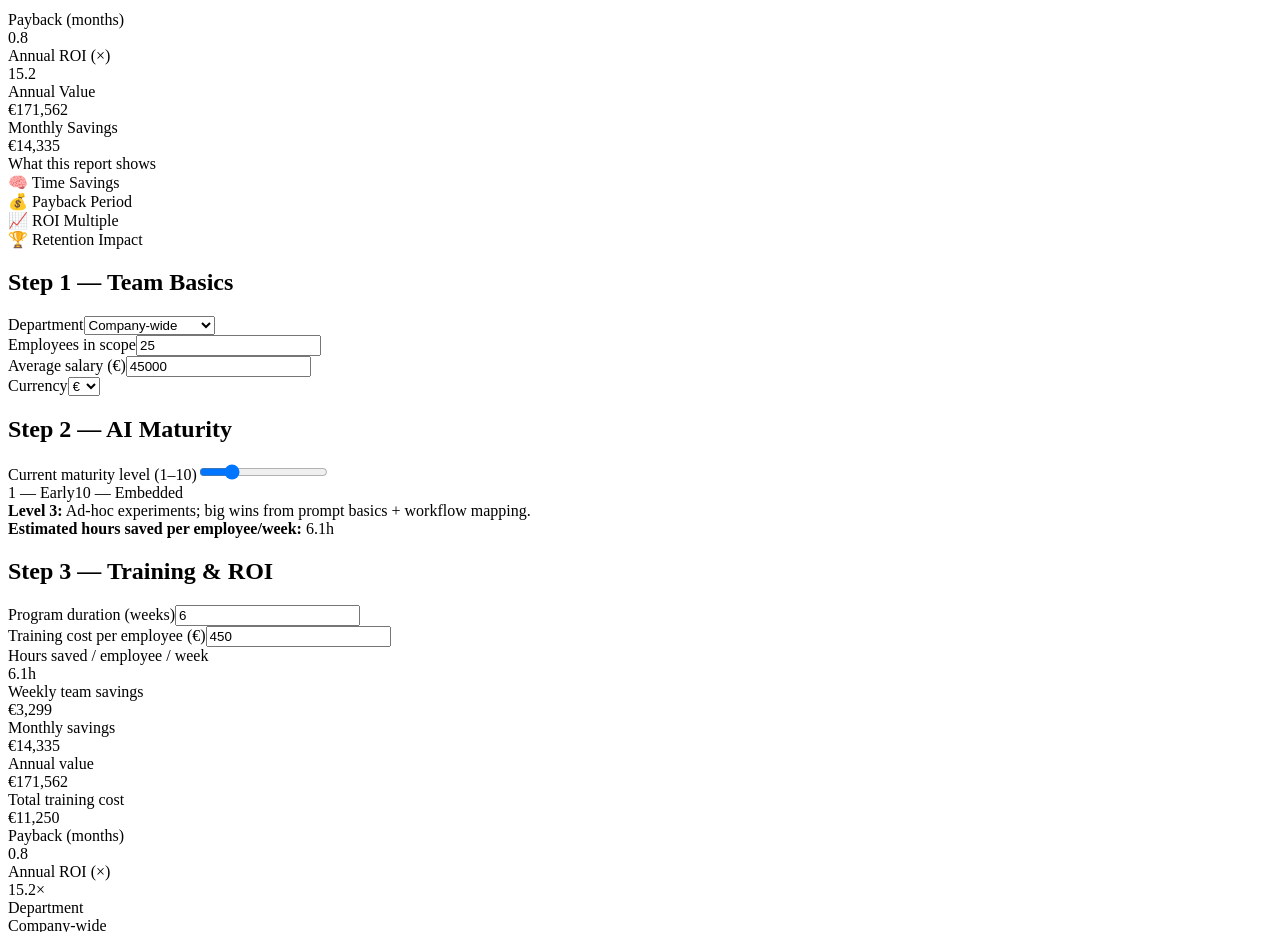
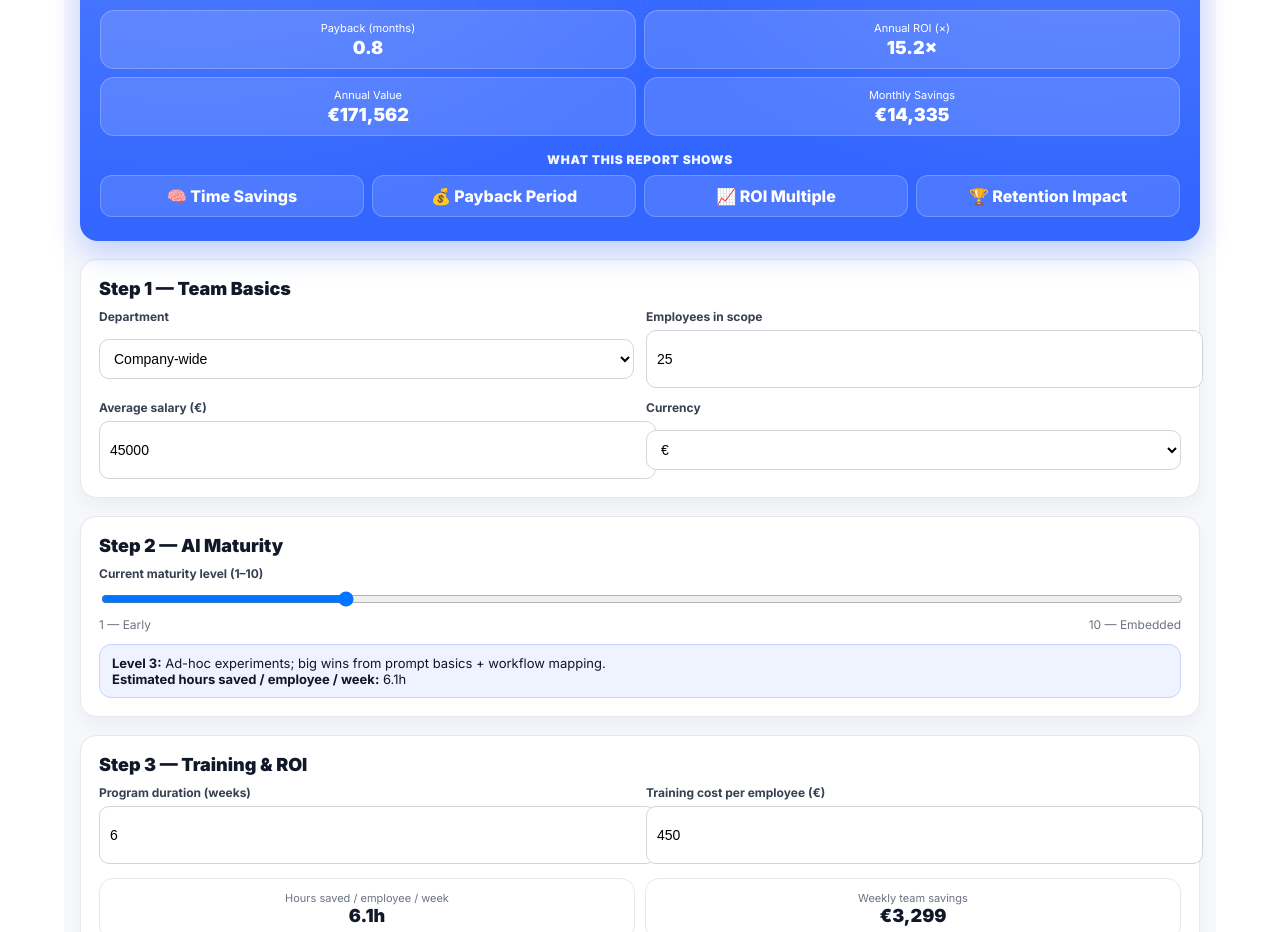
Before and after one commit to powerstephen/AI-at-work, a Next.js app: page / in a window 1280 px wide. Shown: the part 160-1092 px from the top of the page. Built offline with nearby package versions, Linux system fonts and the light colour scheme.

Commit message:
Update page.tsx

```diff
--- a/app/page.tsx
+++ b/app/page.tsx
@@ -1,6 +1,9 @@
 'use client';
 import React, { useMemo, useState } from 'react';
-import BrandHero from '@/components/BrandHero';
+
+function money(n: number, ccy: string) {
+  return `${ccy}${Math.round(n).toLocaleString('en-US')}`;
+}
 
 export default function Page() {
   // ====== BASIC INPUTS ======
@@ -17,57 +20,78 @@ export default function Page() {
   const [trainingCostPerEmployee, setTrainingCostPerEmployee] = useState(450);
 
   // ====== CALCS ======
-  const hourlyCost = useMemo(() => avgSalary / 2080, [avgSalary]); // 2080 hrs/year (40*52)
-  const hoursPerWeekPerEmployee = useMemo(() => {
-    // Level 1 ≈ 5h/week → Level 10 ≈ 10h/week (smooth)
-    return Number((5 + (5 * (maturity - 1)) / 9).toFixed(1));
-  }, [maturity]);
-
-  const weeklySavings = useMemo(() => {
-    return employees * hoursPerWeekPerEmployee * hourlyCost;
-  }, [employees, hoursPerWeekPerEmployee, hourlyCost]);
-
-  const monthlySavings = useMemo(() => weeklySavings * 4.345, [weeklySavings]);
-  const annualValue = useMemo(() => weeklySavings * 52, [weeklySavings]);
-  const totalTrainingCost = useMemo(
-    () => employees * trainingCostPerEmployee,
-    [employees, trainingCostPerEmployee]
+  const hourlyCost = useMemo(() => avgSalary / 2080, [avgSalary]); // 2080 hrs/year
+  const hoursPerWeekPerEmployee = useMemo(
+    () => Number((5 + (5 * (maturity - 1)) / 9).toFixed(1)), // 5h at L1 → 10h at L10
+    [maturity]
   );
-
-  const paybackMonths = useMemo(() => {
-    if (monthlySavings <= 0) return Infinity;
-    return totalTrainingCost / monthlySavings;
-  }, [totalTrainingCost, monthlySavings]);
-
-  const roiMultiple = useMemo(() => {
-    if (totalTrainingCost <= 0) return 0;
-    return annualValue / totalTrainingCost;
-  }, [annualValue, totalTrainingCost]);
-
-  const money = (val: number) => `${currency}${Math.round(val).toLocaleString('en-US')}`;
+  const weeklySavings   = useMemo(() => employees * hoursPerWeekPerEmployee * hourlyCost, [employees, hoursPerWeekPerEmployee, hourlyCost]);
+  const monthlySavings  = useMemo(() => weeklySavings * 4.345, [weeklySavings]);
+  const annualValue     = useMemo(() => weeklySavings * 52, [weeklySavings]);
+  const totalTraining   = useMemo(() => employees * trainingCostPerEmployee, [employees, trainingCostPerEmployee]);
+  const paybackMonths   = useMemo(() => (monthlySavings > 0 ? totalTraining / monthlySavings : Infinity), [totalTraining, monthlySavings]);
+  const roiMultiple     = useMemo(() => (totalTraining > 0 ? annualValue / totalTraining : 0), [annualValue, totalTraining]);
 
   return (
-    <div className="container">
+    <div style={{maxWidth:1120, margin:'0 auto', padding:'24px 16px 64px', fontFamily:'Inter, system-ui, -apple-system, Segoe UI, Roboto, Arial, sans-serif', color:'#111827', background:'#f7f8fc' }}>
       {/* HERO */}
-      <BrandHero
-        showResults={true}
-        paybackMonths={Number.isFinite(paybackMonths) ? paybackMonths.toFixed(1) : '—'}
-        roiMultiple={roiMultiple.toFixed(1)}
-        annualValue={money(annualValue)}
-        monthlySavings={money(monthlySavings)}
-      />
+      <section style={{
+        position:'relative', overflow:'hidden', background:'#3366fe', color:'#fff',
+        borderRadius:18, padding:'28px 20px 24px', boxShadow:'0 12px 30px rgba(51,102,254,0.28)'
+      }}>
+        <div style={{display:'flex', alignItems:'center', gap:12}}>
+          <img src="/brainster-logo.png" alt="Brainster" width={160} height={40} style={{height:28, width:'auto', filter:'brightness(0) invert(1)'}} />
+          <div style={{marginLeft:'auto', fontSize:12, fontWeight:800, padding:'6px 10px', borderRadius:999, background:'rgba(255,255,255,.16)', border:'1px solid rgba(255,255,255,.2)'}}>
+            AI at Work
+          </div>
+        </div>
+        <h1 style={{margin:'12px 0 4px', fontWeight:900, fontSize:32, lineHeight:1.12, letterSpacing:'-0.01em'}}>Human Productivity ROI</h1>
+        <p style={{margin:0, fontSize:14, color:'rgba(255,255,255,.92)'}}>
+          Quantify time saved, payback, and retention impact from training managers and teams to work effectively with AI.
+        </p>
+
+        {/* KPI row */}
+        <div style={{
+          marginTop:12, display:'grid', gap:8,
+          gridTemplateColumns:'repeat(2, minmax(0, 1fr))'
+        }}>
+          <Stat label="Payback (months)" value={Number.isFinite(paybackMonths) ? paybackMonths.toFixed(1) : '—'} />
+          <Stat label="Annual ROI (×)" value={`${roiMultiple.toFixed(1)}×`} />
+          <Stat label="Annual Value" value={money(annualValue, currency)} />
+          <Stat label="Monthly Savings" value={money(monthlySavings, currency)} />
+        </div>
+
+        {/* What this report shows */}
+        <div style={{marginTop:16}}>
+          <div style={{fontSize:12, fontWeight:900, letterSpacing:'.06em', textTransform:'uppercase', opacity:.95, marginBottom:8, textAlign:'center'}}>
+            What this report shows
+          </div>
+          <div style={{display:'grid', gap:8, gridTemplateColumns:'repeat(4, minmax(0, 1fr))'}}>
+            <Bubble>🧠 Time Savings</Bubble>
+            <Bubble>💰 Payback Period</Bubble>
+            <Bubble>📈 ROI Multiple</Bubble>
+            <Bubble>🏆 Retention Impact</Bubble>
+          </div>
+        </div>
+
+        {/* Decorative */}
+        <div aria-hidden style={{
+          position:'absolute', inset:0,
+          background:'radial-gradient(900px 600px at 10% -10%, rgba(255,255,255,.16), transparent 65%), radial-gradient(700px 420px at 90% 10%, rgba(255,255,255,.12), transparent 70%)'
+        }} />
+        <div aria-hidden style={{
+          position:'absolute', inset:0,
+          backgroundImage:'linear-gradient(to right, rgba(255,255,255,.06) 1px, transparent 1px), linear-gradient(to bottom, rgba(255,255,255,.06) 1px, transparent 1px)',
+          backgroundSize:'28px 28px',
+          maskImage:'radial-gradient(100% 70% at 50% 0%, black, transparent 80%)'
+        }} />
+      </section>
 
       {/* STEP 1 */}
-      <section className="panel">
-        <h2 className="panel__title">Step 1 — Team Basics</h2>
-        <div className="panel__grid">
-          <div className="form-row">
-            <label className="label">Department</label>
-            <select
-              className="select"
-              value={department}
-              onChange={(e) => setDepartment(e.target.value)}
-            >
+      <Panel title="Step 1 — Team Basics">
+        <Grid2>
+          <Row label="Department">
+            <select value={department} onChange={e=>setDepartment(e.target.value)} className="select">
               <option>Company-wide</option>
               <option>Sales</option>
               <option>Marketing</option>
@@ -77,151 +101,127 @@ export default function Page() {
               <option>Finance</option>
               <option>Engineering</option>
             </select>
+          </Row>
+          <Row label="Employees in scope">
+            <input type="number" min={1} value={employees} onChange={e=>setEmployees(Number(e.target.value||0))} className="input" />
+          </Row>
+          <Row label={`Average salary (${currency})`}>
+            <input type="number" min={0} step="1000" value={avgSalary} onChange={e=>setAvgSalary(Number(e.target.value||0))} className="input" />
+          </Row>
+          <Row label="Currency">
+            <select value={currency} onChange={e=>setCurrency(e.target.value)} className="select">
+              <option>€</option><option>$</option><option>£</option><option>₺</option><option>₦</option><option>₹</option>
+            </select>
+          </Row>
+        </Grid2>
+      </Panel>
+
+      {/* STEP 2 */}
+      <Panel title="Step 2 — AI Maturity">
+        <div style={{display:'grid', gap:8}}>
+          <label style={{fontSize:12, fontWeight:700, color:'#374151'}}>Current maturity level (1–10)</label>
+          <input type="range" min={1} max={10} value={maturity} onChange={e=>setMaturity(Number(e.target.value))} style={{width:'100%'}} />
+          <div style={{display:'flex', justifyContent:'space-between', fontSize:12, color:'#6b7280'}}>
+            <span>1 — Early</span><span>10 — Embedded</span>
           </div>
-
-          <div className="form-row">
-            <label className="label">Employees in scope</label>
-            <input
-              className="input"
-              type="number"
-              min={1}
-              value={employees}
-              onChange={(e) => setEmployees(Number(e.target.value || 0))}
-            />
-          </div>
-
-          <div className="form-row">
-            <label className="label">Average salary ({currency})</label>
-            <input
-              className="input"
-              type="number"
-              min={0}
-              step="1000"
-              value={avgSalary}
-              onChange={(e) => setAvgSalary(Number(e.target.value || 0))}
-            />
-          </div>
-
-          <div className="form-row">
-            <label className="label">Currency</label>
-            <select
-              className="select"
-              value={currency}
-              onChange={(e) => setCurrency(e.target.value)}
-            >
-              <option>€</option>
-              <option>$</option>
-              <option>£</option>
-              <option>₺</option>
-              <option>₦</option>
-              <option>₹</option>
-            </select>
+          <div style={{marginTop:4, padding:'10px 12px', background:'#eef3ff', border:'1px solid #c7d4ff', color:'#0f172a', borderRadius:12, fontSize:13}}>
+            <b>Level {maturity}:</b>{' '}
+            {maturity <= 3 ? 'Ad-hoc experiments; big wins from prompt basics + workflow mapping.'
+              : maturity <= 7 ? 'Growing usage across teams; measurable lifts in speed and quality.'
+              : 'AI deeply embedded; advanced automations and governance.'}
+            <br />
+            <b>Estimated hours saved / employee / week:</b> {hoursPerWeekPerEmployee}h
           </div>
         </div>
-      </section>
-
-      {/* STEP 2 */}
-      <section className="panel">
-        <h2 className="panel__title">Step 2 — AI Maturity</h2>
-        <div className="form-row slider-wrap">
-          <label className="label">Current maturity level (1–10)</label>
-          <input
-            className="slider"
-            type="range"
-            min={1}
-            max={10}
-            value={maturity}
-            onChange={(e) => setMaturity(Number(e.target.value))}
-          />
-          <div className="scale-legend">
-            <span>1 — Early</span>
-            <span>10 — Embedded</span>
-          </div>
-          <div className="callout">
-            <b>Level {maturity}:</b>{' '}
-            {maturity <= 3
-              ? 'Ad-hoc experiments; big wins from prompt basics + workflow mapping.'
-              : maturity <= 7
-              ? 'Growing usage across teams; measurable lifts in speed and quality.'
-              : 'AI deeply embedded; advanced automations and governance.'}
-            <br />
-            <b>Estimated hours saved per employee/week:</b> {hoursPerWeekPerEmployee}h
-          </div>
-        </div>
-      </section>
+      </Panel>
 
       {/* STEP 3 */}
-      <section className="panel">
-        <h2 className="panel__title">Step 3 — Training & ROI</h2>
-        <div className="panel__grid">
-          <div className="form-row">
-            <label className="label">Program duration (weeks)</label>
-            <input
-              className="input"
-              type="number"
-              min={1}
-              value={trainingWeeks}
-              onChange={(e) => setTrainingWeeks(Number(e.target.value || 0))}
-            />
-          </div>
+      <Panel title="Step 3 — Training & ROI">
+        <Grid2>
+          <Row label="Program duration (weeks)">
+            <input type="number" min={1} value={trainingWeeks} onChange={e=>setTrainingWeeks(Number(e.target.value||0))} className="input" />
+          </Row>
+          <Row label={`Training cost per employee (${currency})`}>
+            <input type="number" min={0} step="10" value={trainingCostPerEmployee} onChange={e=>setTrainingCostPerEmployee(Number(e.target.value||0))} className="input" />
+          </Row>
+        </Grid2>
 
-          <div className="form-row">
-            <label className="label">Training cost per employee ({currency})</label>
-            <input
-              className="input"
-              type="number"
-              min={0}
-              step="10"
-              value={trainingCostPerEmployee}
-              onChange={(e) =>
-                setTrainingCostPerEmployee(Number(e.target.value || 0))
-              }
-            />
-          </div>
+        <div style={{marginTop:14, display:'grid', gap:10, gridTemplateColumns:'repeat(2, minmax(0, 1fr))'}}>
+          <Card k="Hours saved / employee / week" v={`${hoursPerWeekPerEmployee}h`} />
+          <Card k="Weekly team savings" v={money(weeklySavings, currency)} />
+          <Card k="Monthly savings" v={money(monthlySavings, currency)} />
+          <Card k="Annual value" v={money(annualValue, currency)} />
         </div>
 
-        <div className="results">
-          <div className="result-card">
-            <div className="k">Hours saved / employee / week</div>
-            <div className="v">{hoursPerWeekPerEmployee}h</div>
-          </div>
-          <div className="result-card">
-            <div className="k">Weekly team savings</div>
-            <div className="v">{money(weeklySavings)}</div>
-          </div>
-          <div className="result-card">
-            <div className="k">Monthly savings</div>
-            <div className="v">{money(monthlySavings)}</div>
-          </div>
-          <div className="result-card">
-            <div className="k">Annual value</div>
-            <div className="v">{money(annualValue)}</div>
-          </div>
+        <div style={{marginTop:14, display:'grid', gap:10, gridTemplateColumns:'repeat(2, minmax(0, 1fr))'}}>
+          <Card k="Total training cost" v={money(totalTraining, currency)} />
+          <Card k="Payback (months)" v={Number.isFinite(paybackMonths) ? paybackMonths.toFixed(1) : '—'} />
+          <Card k="Annual ROI (×)" v={`${roiMultiple.toFixed(1)}×`} />
+          <Card k="Department" v={department} />
         </div>
+      </Panel>
 
-        <div className="results">
-          <div className="result-card">
-            <div className="k">Total training cost</div>
-            <div className="v">{money(totalTrainingCost)}</div>
-          </div>
-          <div className="result-card">
-            <div className="k">Payback (months)</div>
-            <div className="v">
-              {Number.isFinite(paybackMonths) ? paybackMonths.toFixed(1) : '—'}
-            </div>
-          </div>
-          <div className="result-card">
-            <div className="k">Annual ROI (×)</div>
-            <div className="v">{roiMultiple.toFixed(1)}×</div>
-          </div>
-          <div className="result-card">
-            <div className="k">Department</div>
-            <div className="v">{department}</div>
-          </div>
-        </div>
-      </section>
-
-      <div className="spacer" />
+      <div style={{height:24}} />
+      <style jsx global>{`
+        .input, .select {
+          width: 100%; height: 40px; padding: 8px 10px;
+          border-radius: 10px; border: 1px solid #d1d5db; background: #fff; outline: none; font-size: 14px;
+        }
+        .input:focus, .select:focus { border-color: #3366fe; box-shadow: 0 0 0 3px rgba(51,102,254,.15); }
+      `}</style>
     </div>
   );
 }
+
+/* --- Small helpers (kept inside this file to avoid import mismatches) --- */
+function Panel({ title, children }: { title: string; children: React.ReactNode }) {
+  return (
+    <section style={{marginTop:18, background:'#fff', border:'1px solid #e5e7eb', borderRadius:16, padding:18, boxShadow:'0 10px 18px rgba(16,24,40,.04)'}}>
+      <h2 style={{margin:'0 0 10px', fontSize:18, fontWeight:900}}>{title}</h2>
+      {children}
+    </section>
+  );
+}
+function Grid2({ children }: { children: React.ReactNode }) {
+  return (
+    <div style={{marginTop:4, display:'grid', gap:12, gridTemplateColumns:'1fr'}}>
+      <div className="grid-wrap">{children}</div>
+      <style jsx>{`
+        @media (min-width: 820px) {
+          .grid-wrap { display:grid; grid-template-columns: repeat(2, minmax(0,1fr)); gap:12px; }
+        }
+      `}</style>
+    </div>
+  );
+}
+function Row({ label, children }: { label: string; children: React.ReactNode }) {
+  return (
+    <div style={{display:'grid', gap:6}}>
+      <label style={{fontSize:12, fontWeight:700, color:'#374151'}}>{label}</label>
+      {children}
+    </div>
+  );
+}
+function Card({ k, v }: { k: string; v: string }) {
+  return (
+    <div style={{background:'#fff', border:'1px solid #e5e7eb', borderRadius:14, padding:12, textAlign:'center'}}>
+      <div style={{fontSize:11, color:'#6b7280'}}>{k}</div>
+      <div style={{fontSize:18, fontWeight:900}}>{v}</div>
+    </div>
+  );
+}
+function Stat({ label, value }: { label: string; value: string }) {
+  return (
+    <div style={{background:'rgba(255,255,255,.14)', border:'1px solid rgba(255,255,255,.22)', borderRadius:14, padding:'10px 12px', textAlign:'center'}}>
+      <div style={{fontSize:11}}>{label}</div>
+      <div style={{marginTop:2, fontSize:18, fontWeight:900}}>{value}</div>
+    </div>
+  );
+}
+function Bubble({ children }: { children: React.ReactNode }) {
+  return (
+    <div style={{background:'rgba(255,255,255,.12)', border:'1px solid rgba(255,255,255,.22)', borderRadius:12, padding:'10px 12px', fontWeight:800, textAlign:'center'}}>
+      {children}
+    </div>
+  );
+}
```
